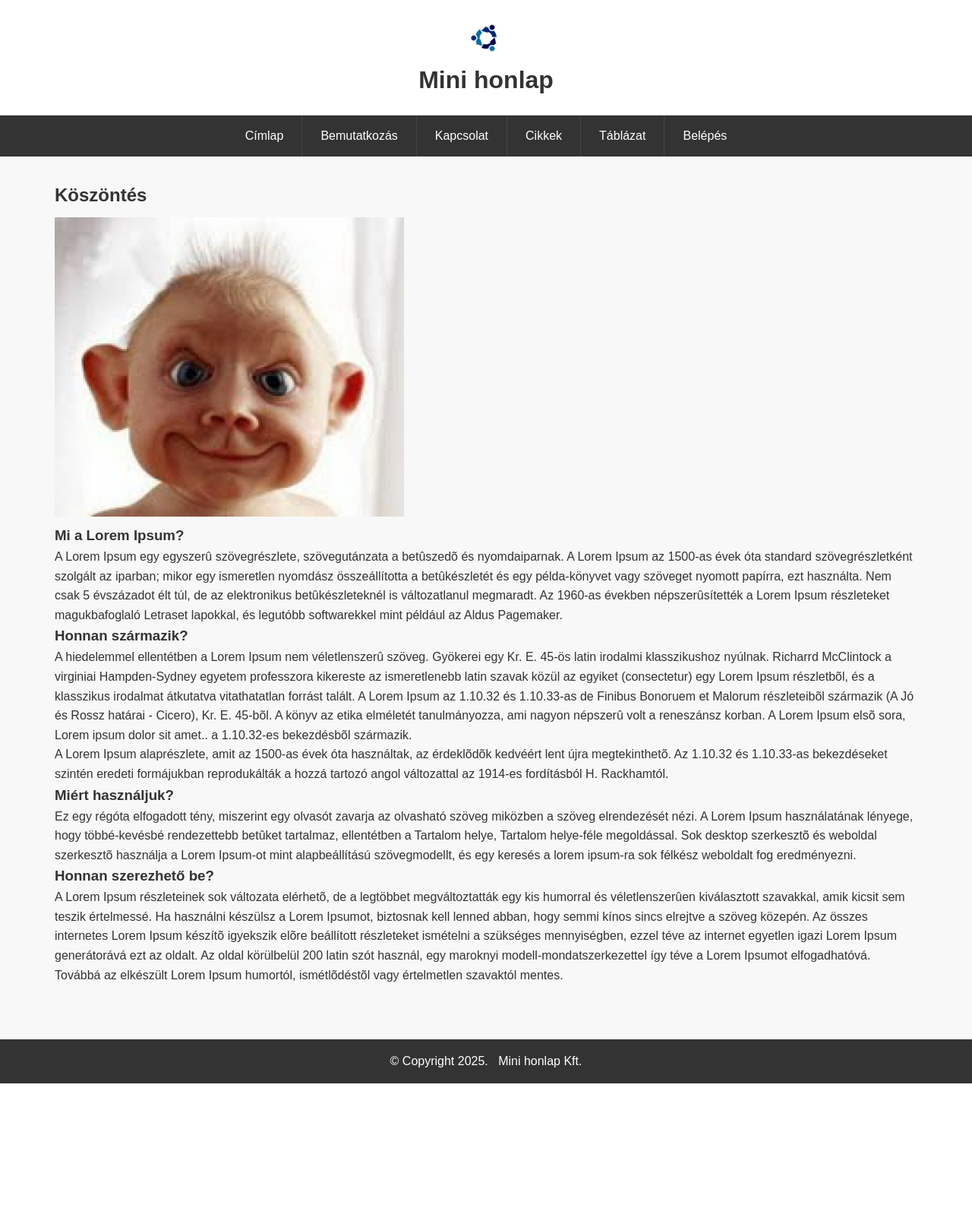
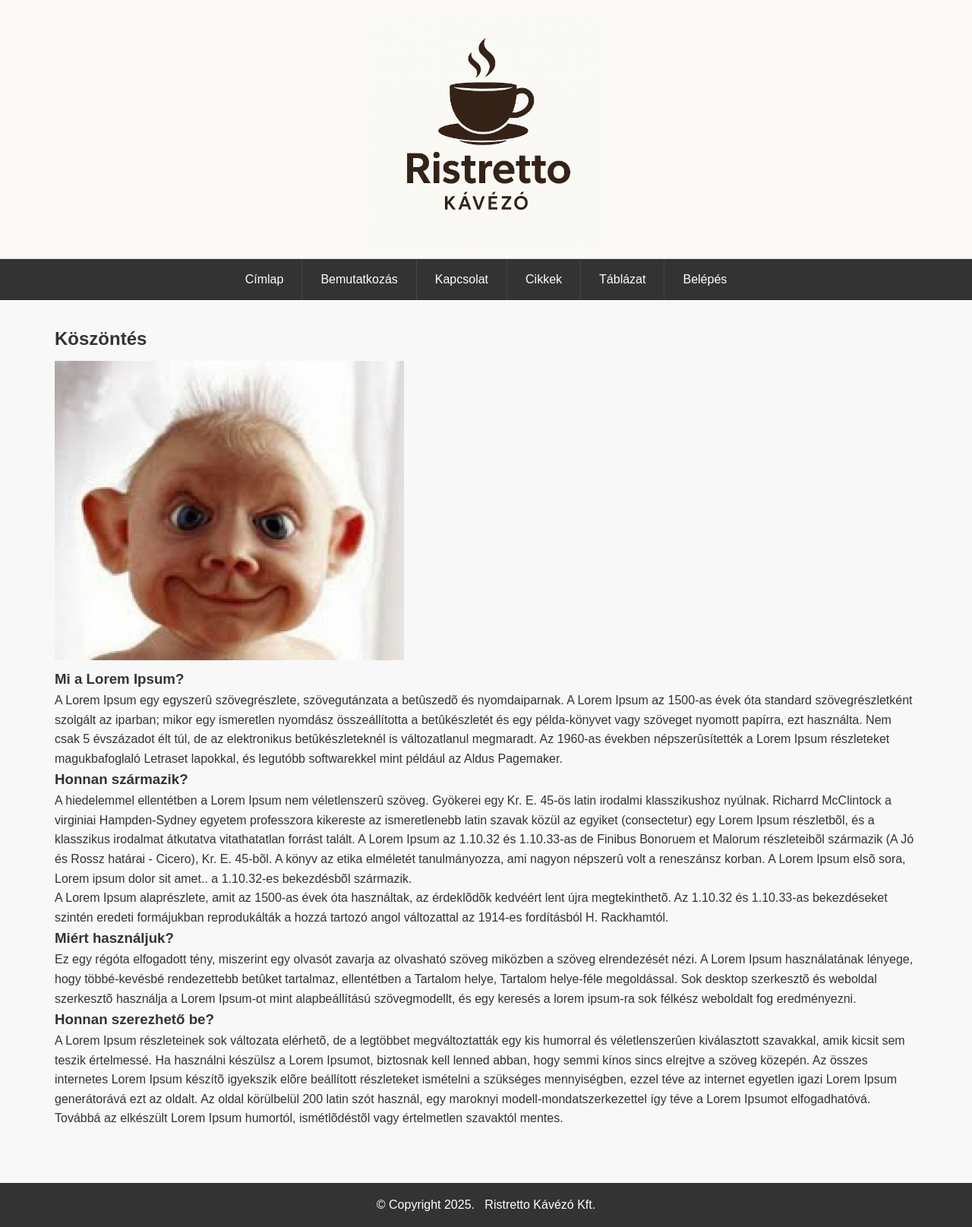
Before and after one commit to daniel-bodi/webprog1-gyakorlat, a PHP site: page / in a window 1280 px wide. Shown: the whole page at 76% size. Before the commit the page ends 1426 px from the top, so only its background shows below. Run offline with PHP 8.4, Linux system fonts and the light colour scheme.

Commit message:
logo csere kávézó téma bevezetése

```diff
--- a/includes/config.inc.php
+++ b/includes/config.inc.php
@@ -1,18 +1,18 @@
 <?php
 $ablakcim = array(
-    'cim' => 'Mini honlap Kft.',
+    'cim' => 'Ristretto Kávézó',
 );
 
 $fejlec = array(
-    'kepforras' => 'logo.png',
-    'kepalt' => 'logo',
-	'cim' => 'Mini honlap',
+    'kepforras' => 'ristretto-logo.png',
+    'kepalt' => 'ristretto-logo',
+	'cim' => 'Ristretto kávézó',
 	'motto' => ''
 );
 
 $lablec = array(
     'copyright' => 'Copyright '.date("Y").'.',
-    'ceg' => 'Mini honlap Kft.'
+    'ceg' => 'Ristretto Kávézó Kft.'
 );
 
 $oldalak = array(
--- a/styles/stilus.css
+++ b/styles/stilus.css
@@ -24,7 +24,7 @@
 
   /* Fejléc */
   header {
-    background-color: #fff;
+    background-color: #faf9f6;
     padding: 20px 0;
     border-bottom: 1px solid #ddd;
     text-align: center;
@@ -188,3 +188,17 @@
       max-width: 400px;
     }
   }
+
+  .logo {
+    width: 80%;
+    max-width: 300px;
+    height: auto;
+    display: block;
+    margin: 0 auto;
+  }
+
+  @media screen and (max-width: 480px) {
+    .logo {
+      max-height: 60px;
+    }
+  }
--- a/templates/index.tpl.php
+++ b/templates/index.tpl.php
@@ -11,8 +11,8 @@
 </head>
 <body>
 	<header>
-		<img src="./images/<?=$fejlec['kepforras']?>" alt="<?=$fejlec['kepalt']?>">
-		<h1><?= $fejlec['cim'] ?></h1>
+		<img src="./images/<?=$fejlec['kepforras']?>" alt="<?=$fejlec['kepalt']?>" class="logo">
+		<!-- <h1><?= $fejlec['cim'] ?></h1> -->
 		<?php if (isset($fejlec['motto'])) { ?><h2><?= $fejlec['motto'] ?></h2><?php } ?>
 		<?php if(isset($_SESSION['login'])) { ?>Bejlentkezve: <strong><?= $_SESSION['csn']." ".$_SESSION['un']." (".$_SESSION['login'].")" ?></strong><?php } ?>
 	</header>
```
Also changed, not shown: images/ristretto-logo.png (added).
